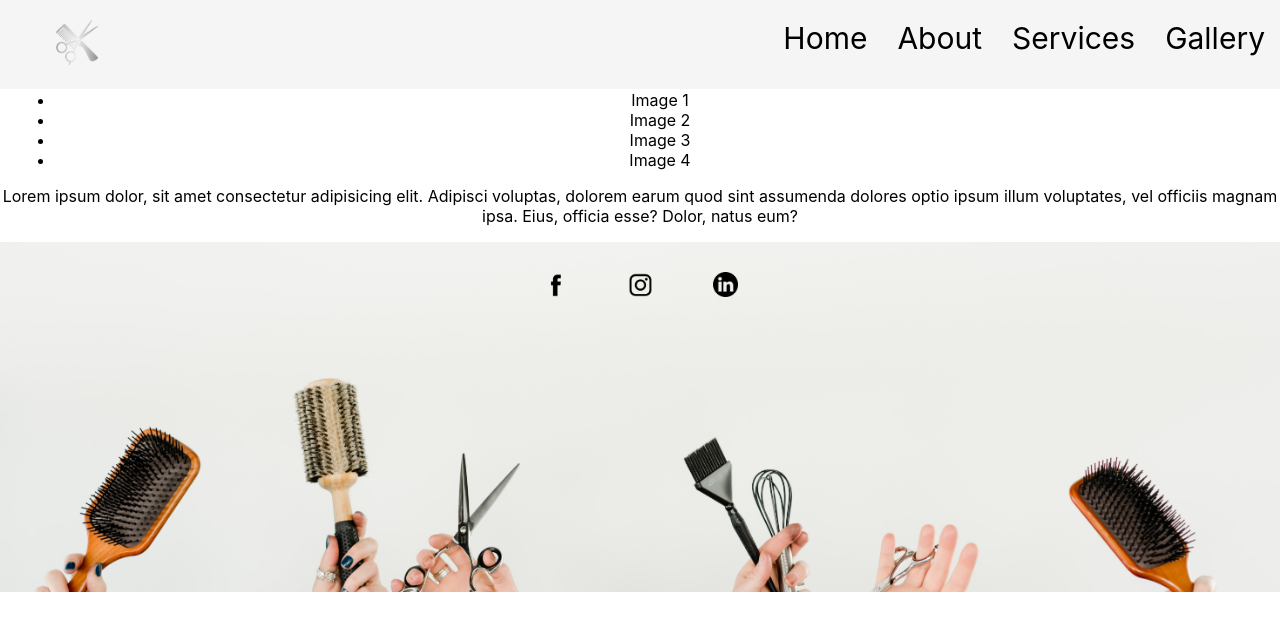
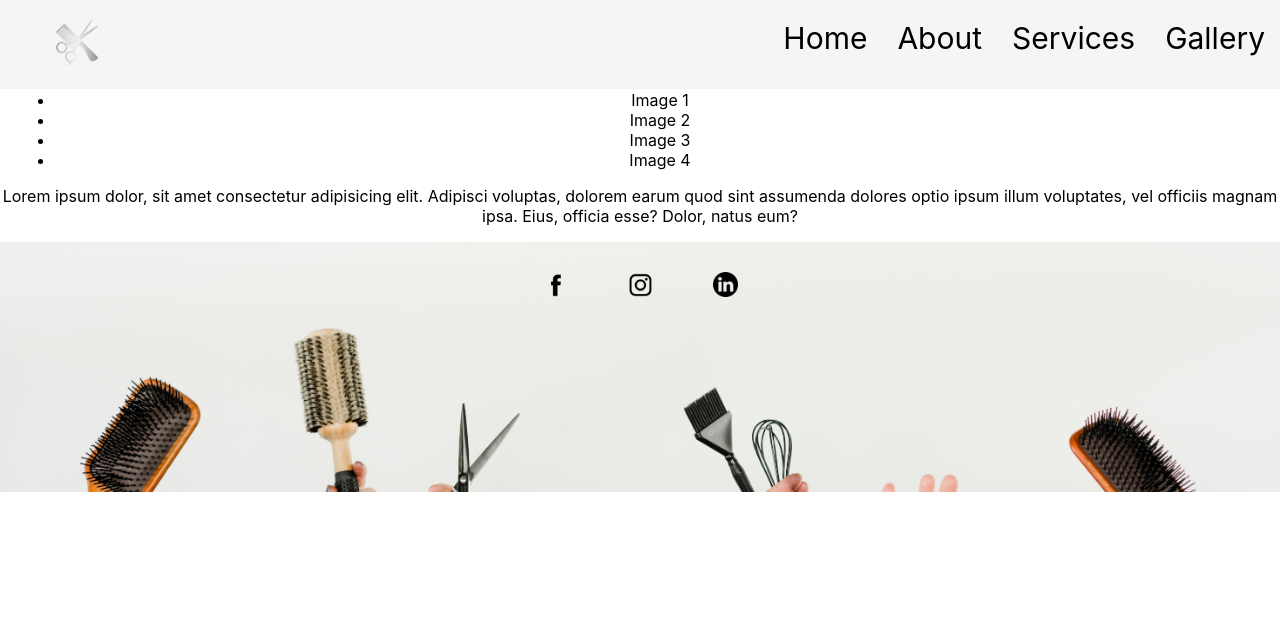
Before and after one commit to fcondori1/salon-nr, a React (Create React App) app: page /gallery in a window 1280 px wide. Shown: the top 630 px of the page. Built offline with nearby package versions, Linux system fonts and the light colour scheme.

Commit message:
add media query to footer

```diff
--- a/src/component/Footer/Footer.css
+++ b/src/component/Footer/Footer.css
@@ -17,10 +17,16 @@
     background-repeat: no-repeat;
     background-size: cover;
     background-position: center;
-    height: 350px;
+    height: 150px;
     display: flex;
     flex-direction: row;
     align-items: flex-start;
     justify-content: center;
     bottom: 0;
 }
+
+@media screen and (min-width: 600px) {
+    .footer_logos {
+        height: 250px;
+    }
+}
```
